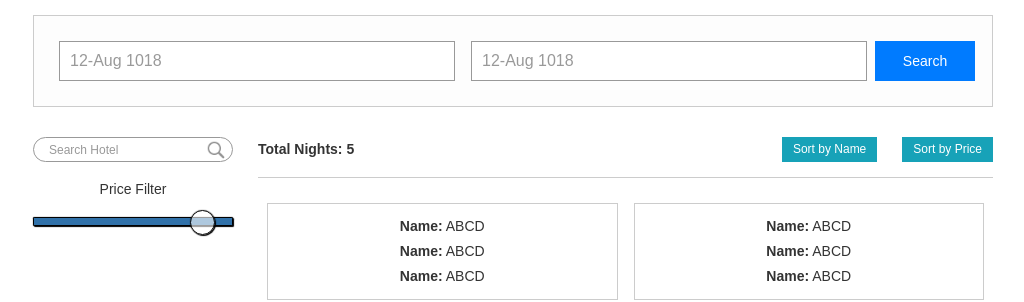
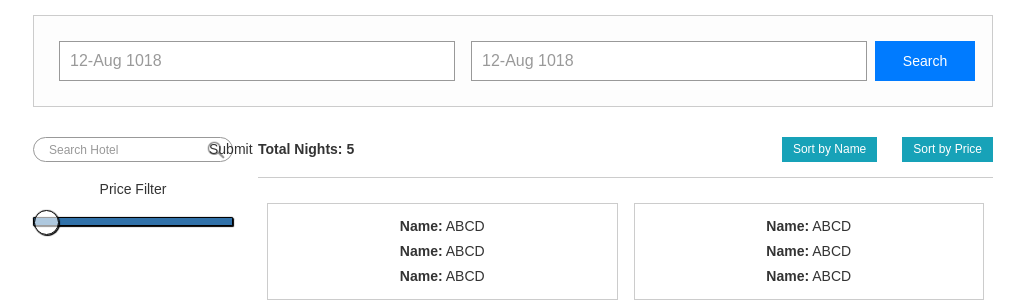
Before and after one commit to ahtesham-quraish/hotel-app, a React (Create React App) app: page / in a window 1280 px wide. Shown: the top 302 px of the page, without its empty margins (127-1151 px from the left). Built offline with nearby package versions, Linux system fonts and the light colour scheme.

Commit message:
my hotel application

```diff
--- a/src/components/sidebar/Sidebar.js
+++ b/src/components/sidebar/Sidebar.js
@@ -2,15 +2,29 @@ import React, { Component } from 'react';
 import './index.css';
 
 export default class Sidebar extends Component {
+    constructor(props) {
+        super(props);
+        this.state = {
+            hotelName: '',
+            priceRange : 0
+        };
+    }
+  searchHotelNameStateHandler = (e) =>{
+    this.setState({hotelName : e.target.value});
+  }
+  priceRangeHandler = () =>{
+
+  }
   render() {
+      const {hotelName, priceRange} = this.state;
     return (
         <aside id="sidebar">
             <div id="sidebar">
                 <form action="#" className="search-hotel">
-                    <input type="search" placeholder="Search Hotel"/>
-                    <input type="submit" value="" className="search-btn"/>
+                    <input type="search" value={hotelName} onChange={this.searchHotelNameStateHandler} placeholder="Search Hotel"/>
+                    <button className="search-btn">Submit</button>
                     <label htmlFor="price">Price Filter</label>
-                    <input type="range" id="price" name="cowbell" min="0" max="100" value="90" step="2"/>
+                    <input type="range" value={priceRange} onChange={this.priceRangeHandler} id="price" name="cowbell" min="0" max="100"  step="2"/>
                 </form>
             </div>
         </aside>
```
